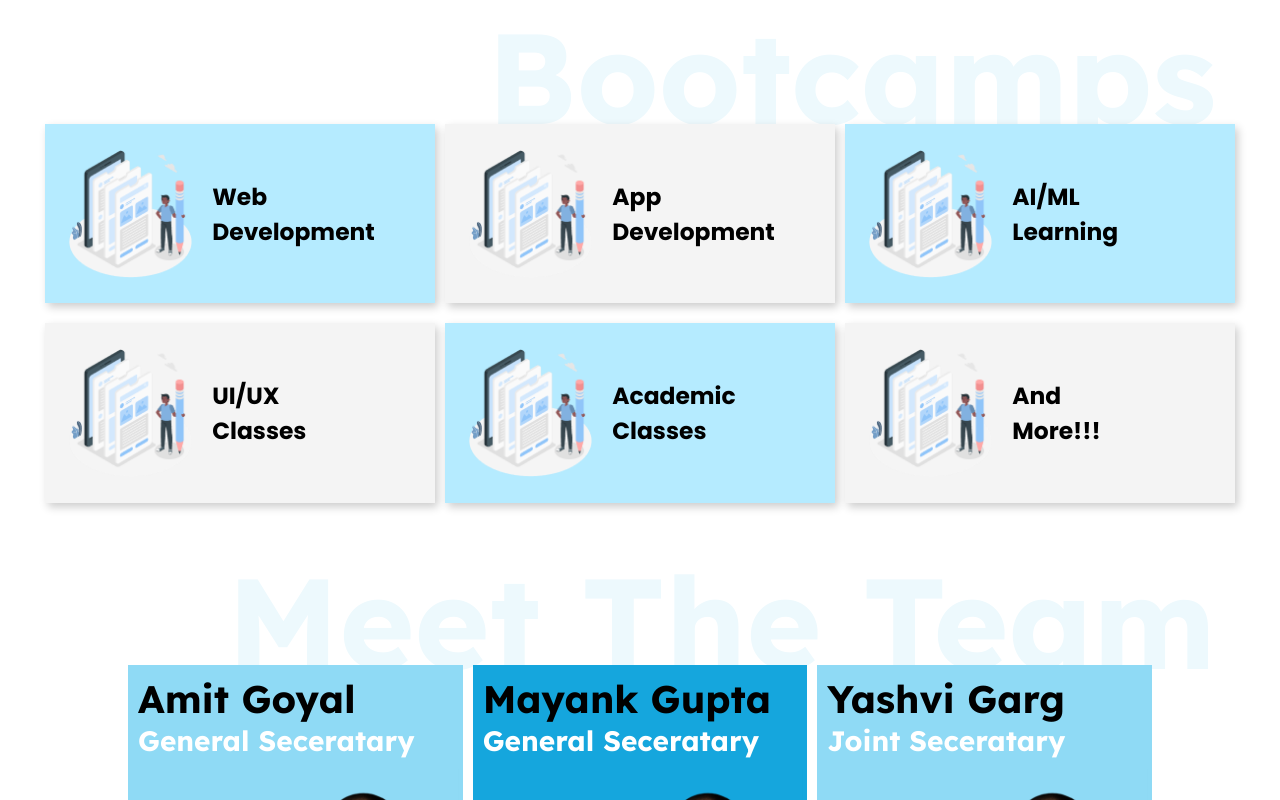
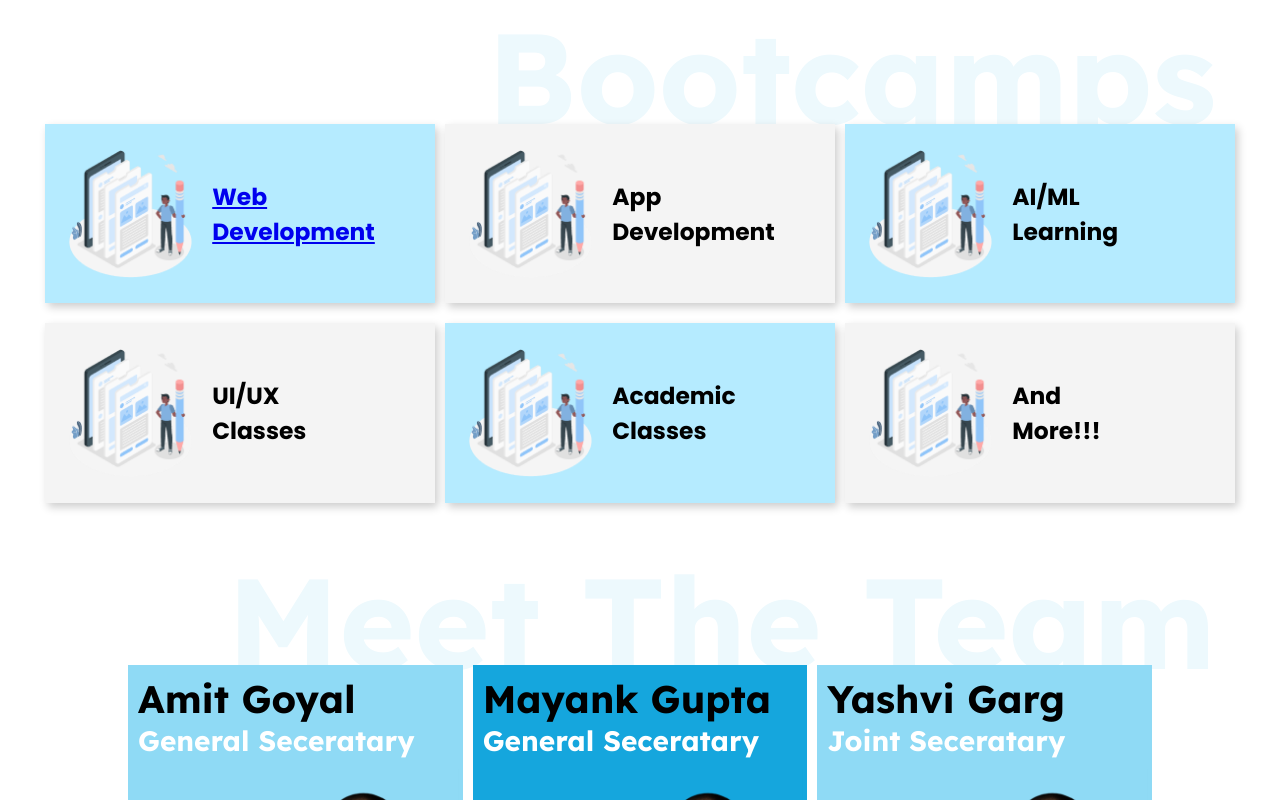
Before and after one commit to ACM-Thapar/ACM-Website, a React (Vite) app: page / in a window 1280 px wide. Shown: the part 4360-5160 px from the top of the page. Built offline with nearby package versions, Linux system fonts and the light colour scheme.

Commit message:
link web-dev bootcamp page to its card

```diff
--- a/src/App.jsx
+++ b/src/App.jsx
@@ -22,7 +22,7 @@ function App() {
     <Route exact path="/" element={<Home />} />
     <Route path="/events" element={<Events />} />
     <Route path="/alumni" element={<Alumni />} />
-    <Route path="/bootcamps" element={<Bootcamps />} />
+    <Route path="/bootcamps/web-development" element={<Bootcamps />} />
     <Route path="/gallery" element={<Gallery />} />
     <Route path="/projects" element={<Projects />} />
     <Route path="/team" element={<TeamPage />} />
--- a/src/Pages/Home/Components/bootcampcomp/Bootmain.jsx
+++ b/src/Pages/Home/Components/bootcampcomp/Bootmain.jsx
@@ -1,29 +1,34 @@
 import { Fragment } from "react";
+import { Link } from "react-router-dom";
 import styles from './Bootmain.module.css';
 import { Bootcamp } from "../../../../data.mjs";
+
 const Bootmain = () => {
-    const {bootcamps} = Bootcamp
+    const { bootcamps } = Bootcamp;
+
     return (
         <Fragment>
-
             <div className={styles.main}>
                 <div className={styles.headingdiv}>
                     <h1>Bootcamps</h1>
                 </div>
                 <div className={styles.maininner}>
-                {bootcamps.map ((item , index)=>{
-                    return(
+                    {bootcamps.map((item, index) => {
+                        return (
                             <div className={styles.card} key={index}>
                                 <div className={styles.innercard}>
-                            <img src={item.img}/>
+                                    <img src={item.img} alt={item.name} />
+                                    {item.name === "Web Development" ? (
+                                        <Link to="/bootcamps/web-development" className={styles.noUnderline}>
                                             <h3>{item.name}</h3>
+                                        </Link>
+                                    ) : (
+                                        <h3>{item.name}</h3>
+                                    )}
                                 </div>
                             </div>
-                    )
-                })
-
-
-                }
+                        );
+                    })}
                 </div>
             </div>
         </Fragment>
```
Lines whose indentation alone changed are shown as unchanged.
